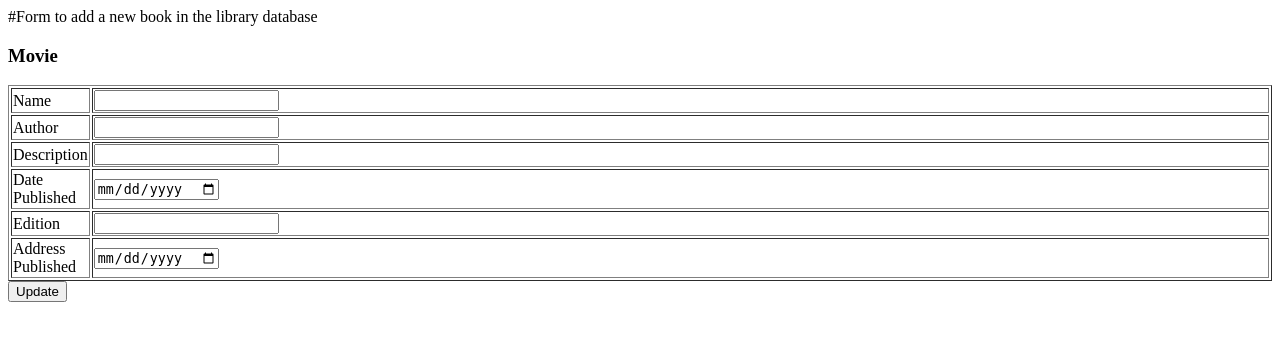
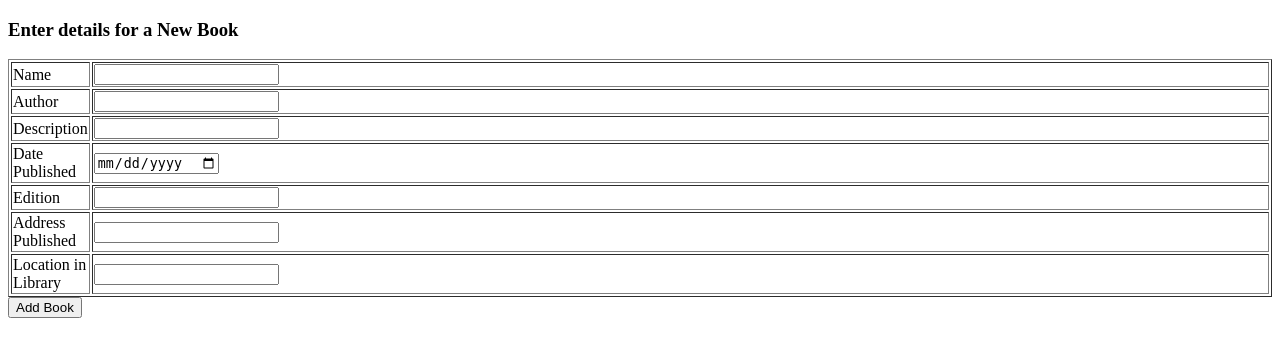
Before and after one commit to bandana-khadka/library, a Python web app: template library/templates/add_book.mako in a window 1280 px wide. Shown: the top 357 px of the page. Run offline with Mako, Linux system fonts and the light colour scheme; the template is opened without the code that fills it, so the values that code supplies are empty; some libraries are stand-ins or nearby versions.

Commit message:
form to add new book

```diff
--- a/library/templates/add_book.mako
+++ b/library/templates/add_book.mako
@@ -12,10 +12,10 @@
 
   </head>
 
-#Form to add a new book in the library database
+## Form to add a new book in the library database
 <body>
- <h3>Movie</h3>
- <form name="add_book" action="/books" method="POST">
+ <h3>Enter details for a New Book</h3>
+ <form name="add_book" action="/new_book" method="POST">
     <table border="1" width="100%">
         <tr>
             <td>Name</td><td><input type="text" name="name" value=""/></td>
@@ -33,10 +33,13 @@
             <td>Edition</td><td width="100%"><input type="text" name="edition" value="" /></td>
         </tr>
         <tr>
-            <td>Address Published</td><td><input type="date" name="publication_address" value="" /></td>
+            <td>Address Published</td><td><input type="text" name="publication_address" value="" /></td>
+        </tr>
+        <tr>
+            <td>Location in Library</td><td><input type="text" name="location" value="" /></td>
         </tr>
     </table>
-    <input type="submit" value="Update" />
+    <input type="submit" value="Add Book" />
  </form>
 </body>
 </html>
```
